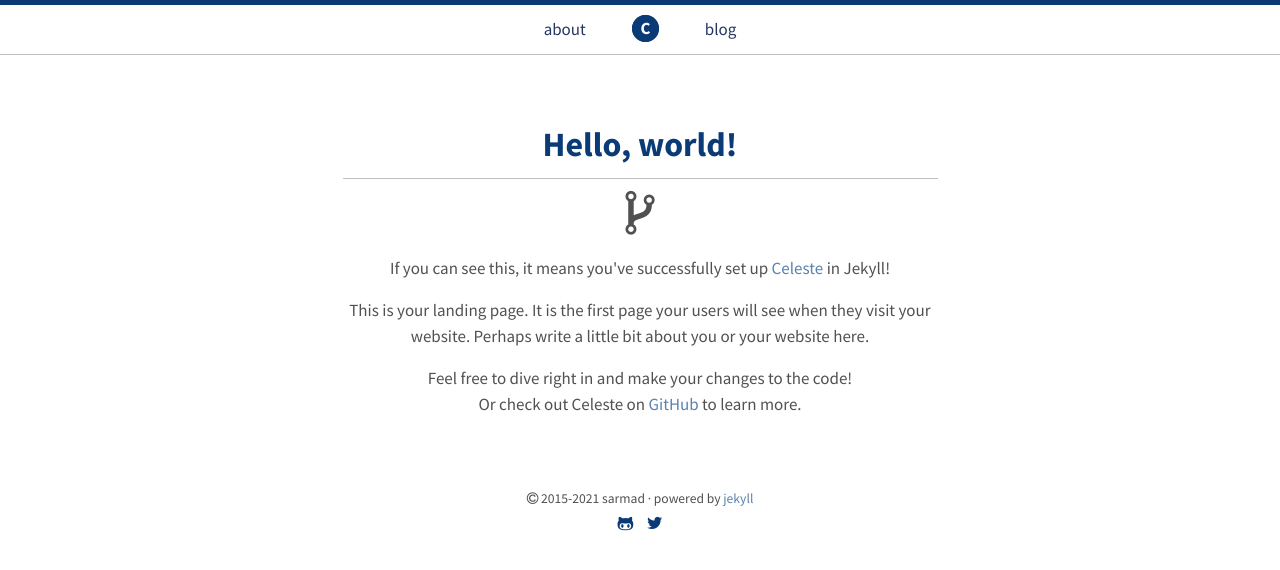
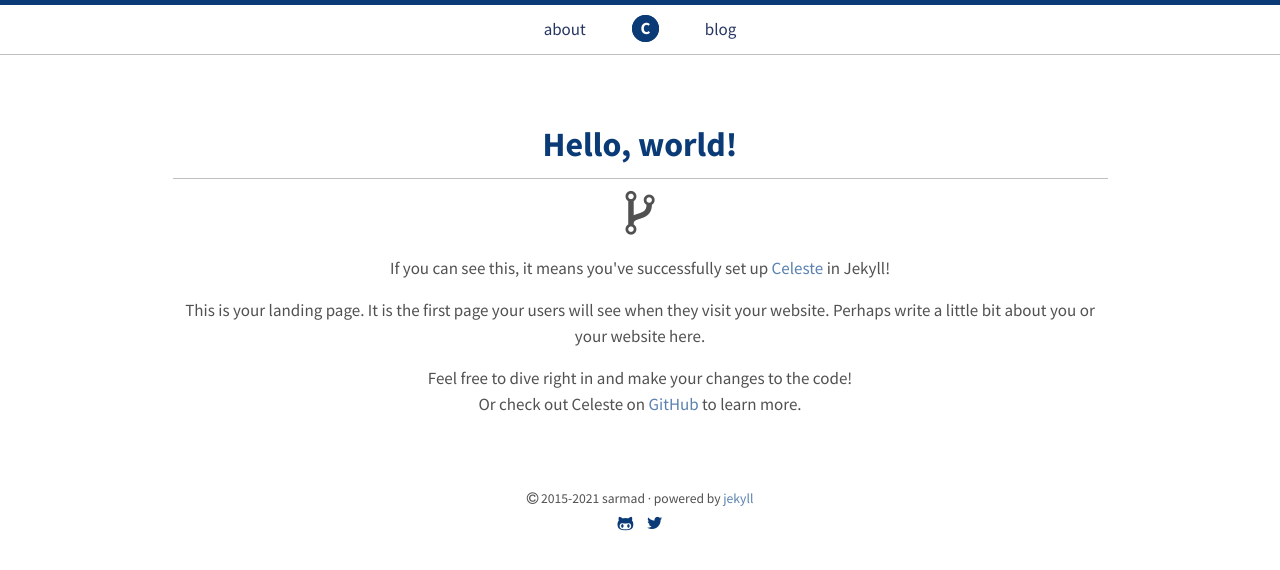
Before and after one commit to sarmadsiddiqui/steadierfooting, a Jekyll site: the page built from index.html, in a window 1280 px wide. Shown: the top 570 px of the page. Built offline with Jekyll 4.4.1, drawn with Linux system fonts in a browser that asks for light colours.

Commit message:
Changed base url

```diff
--- a/_config.yml
+++ b/_config.yml
@@ -1,5 +1,5 @@
 title:               Celeste
-url:                 https://iuqiddis.github.io
+url:                 https://smsiddiqui.github.io
 baseurl:             /youth
 
 markdown:            kramdown
--- a/css/style.scss
+++ b/css/style.scss
@@ -25,3 +25,7 @@
 // Pages
 @import "pages/landing";
 @import "pages/posts";
+
+.container {
+  max-width: 58rem;
+}
```
